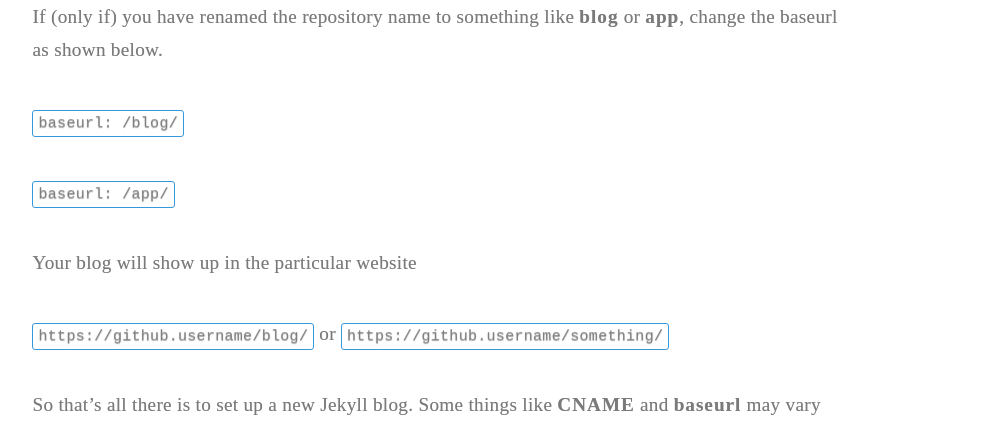
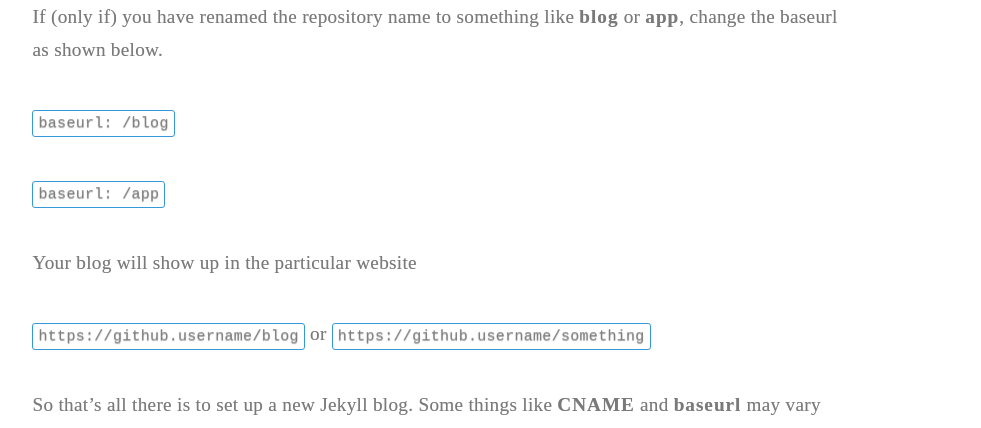
Before and after one commit to virtualous/blog-v3, a Jekyll site: the page built from _posts/2016-01-05-how-to-create-a-jekyll-blog.md, in a window 1280 px wide and 900 px high, scrolled down 8860 px. Shown: the part 145-573 px from the top of the window, without its empty margins (202-1183 px from the left). Built offline with Jekyll 4.4.1, drawn with Linux system fonts in a browser that asks for light colours; emoji names are drawn with the system emoji font; comment, search, counter and statistics services are not loaded.

Commit message:
no message

````diff
--- a/_posts/2016-01-05-how-to-create-a-jekyll-blog.md
+++ b/_posts/2016-01-05-how-to-create-a-jekyll-blog.md
@@ -145,13 +145,13 @@ Open the file to see what is the **baseurl** configured. Usually it is **/emeral
 If (only if) you have renamed the repository name to something like **blog** or **app**, change the baseurl as shown below.
 {: .clear}
 
-```baseurl:    /blog/```
+```baseurl:    /blog```
 
-```baseurl:    /app/```
+```baseurl:    /app```
 
 Your blog will show up in the particular website
 
-``` https://github.username/blog/ ```  or  ``` https://github.username/something/ ```
+```https://github.username/blog```  or  ```https://github.username/something```
 
 So that's all there is to set up a new Jekyll blog. Some things like **CNAME** and **baseurl** may vary from theme to theme. But once you have a good knowledge of why they are used, you can configure them as you like.
 
````
